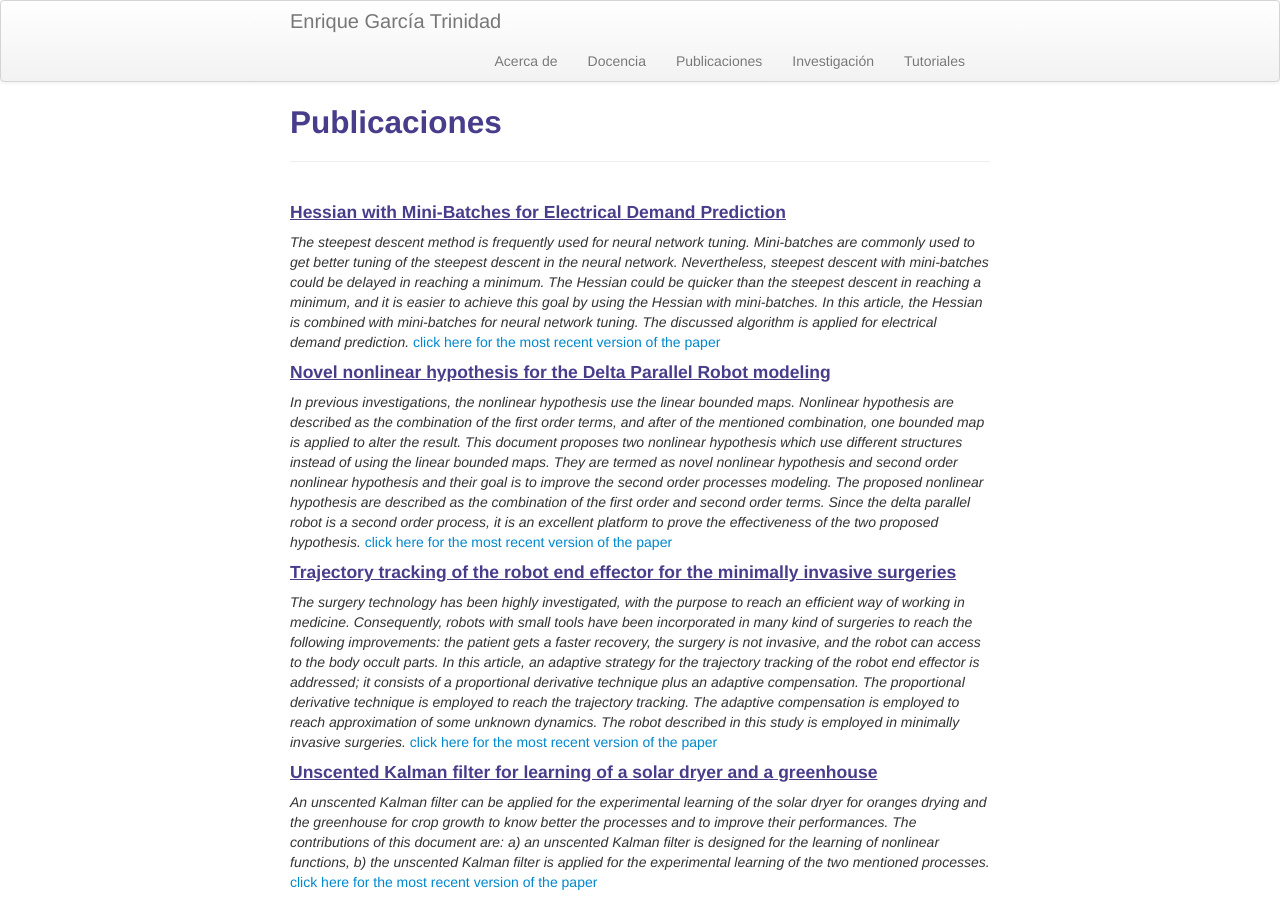
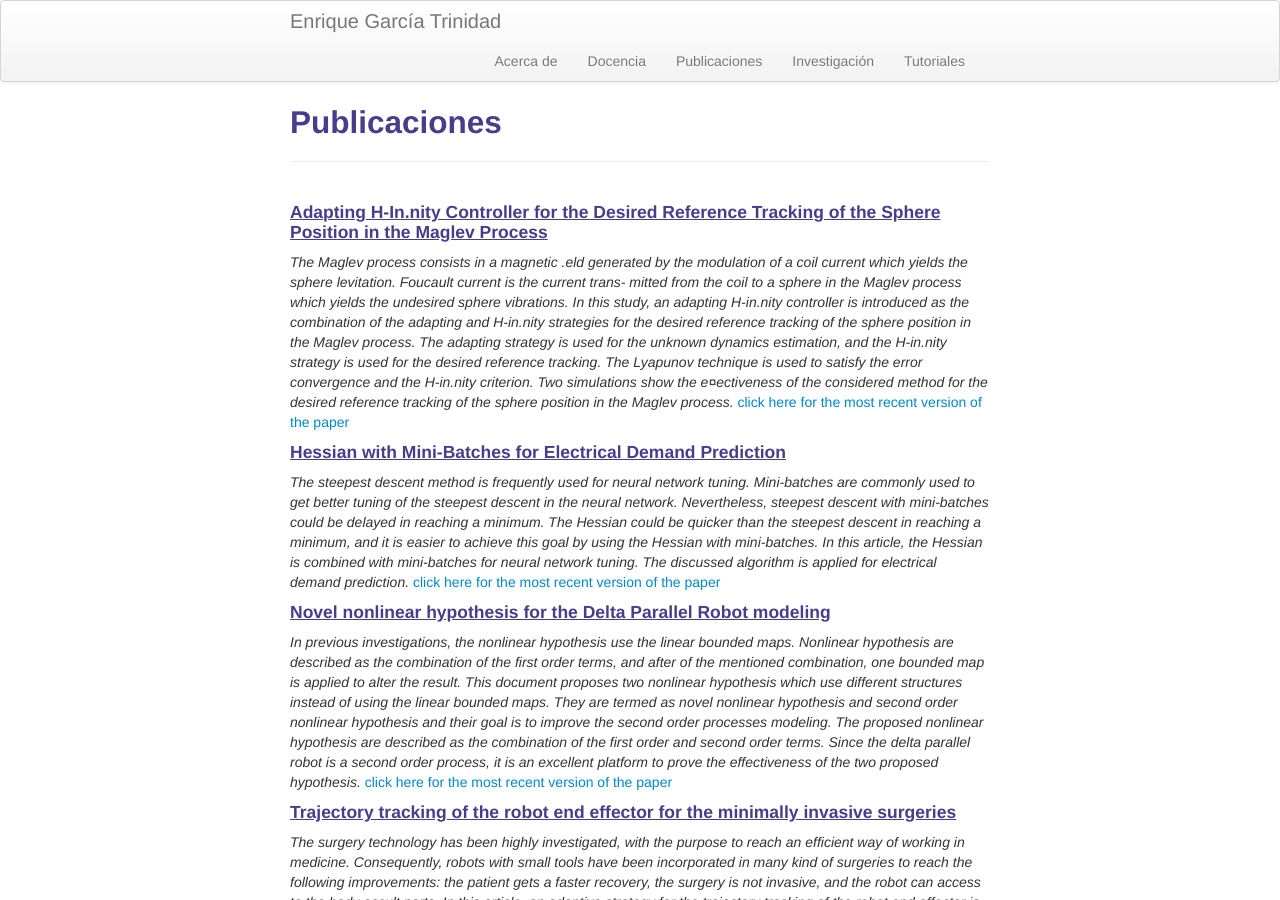
Before and after one commit to enriGarcia/enriGarcia.github.io, a Jekyll site: the page built from pages/publications.md, in a window 1280 px wide and 900 px high. Built offline with Jekyll 4.4.1, drawn with Linux system fonts in a browser that asks for light colours.

Commit message:
webpage update

```diff
--- a/pages/publications.md
+++ b/pages/publications.md
@@ -5,6 +5,9 @@ description: Enrique Garcia-Trinidad publications
 ---
 
 
+#### <u>Adapting H-In.nity Controller for the Desired Reference Tracking of the Sphere Position in the Maglev Process</u>
+*The Maglev process consists in a magnetic .eld generated by the modulation of a coil current which yields the sphere levitation. Foucault current is the current trans- mitted from the coil to a sphere in the Maglev process which yields the undesired sphere vibrations. In this study, an adapting H-in.nity controller is introduced as the combination of the adapting and H-in.nity strategies for the desired reference tracking of the sphere position in the Maglev process. The adapting strategy is used for the unknown dynamics estimation, and the H-in.nity strategy is used for the desired reference tracking. The Lyapunov technique is used to satisfy the error convergence and the H-in.nity criterion. Two simulations show the e¤ectiveness of the considered method for the desired reference tracking of the sphere position in the Maglev process.*
+[click here for the most recent version of the paper]({{ BASE_PATH}}/pages/papers/elias2020.pdf)
 
 #### <u>Hessian with Mini-Batches for Electrical Demand Prediction</u>
 *The steepest descent method is frequently used for neural network tuning. Mini-batches are commonly used to get better tuning of the steepest descent in the neural network. Nevertheless, steepest descent with mini-batches could be delayed in reaching a minimum. The Hessian could be quicker than the steepest descent in reaching a minimum, and it is easier to achieve this goal by using the Hessian with mini-batches. In this article, the Hessian is combined with mini-batches for neural network tuning. The discussed algorithm is applied for electrical demand prediction.*
```
